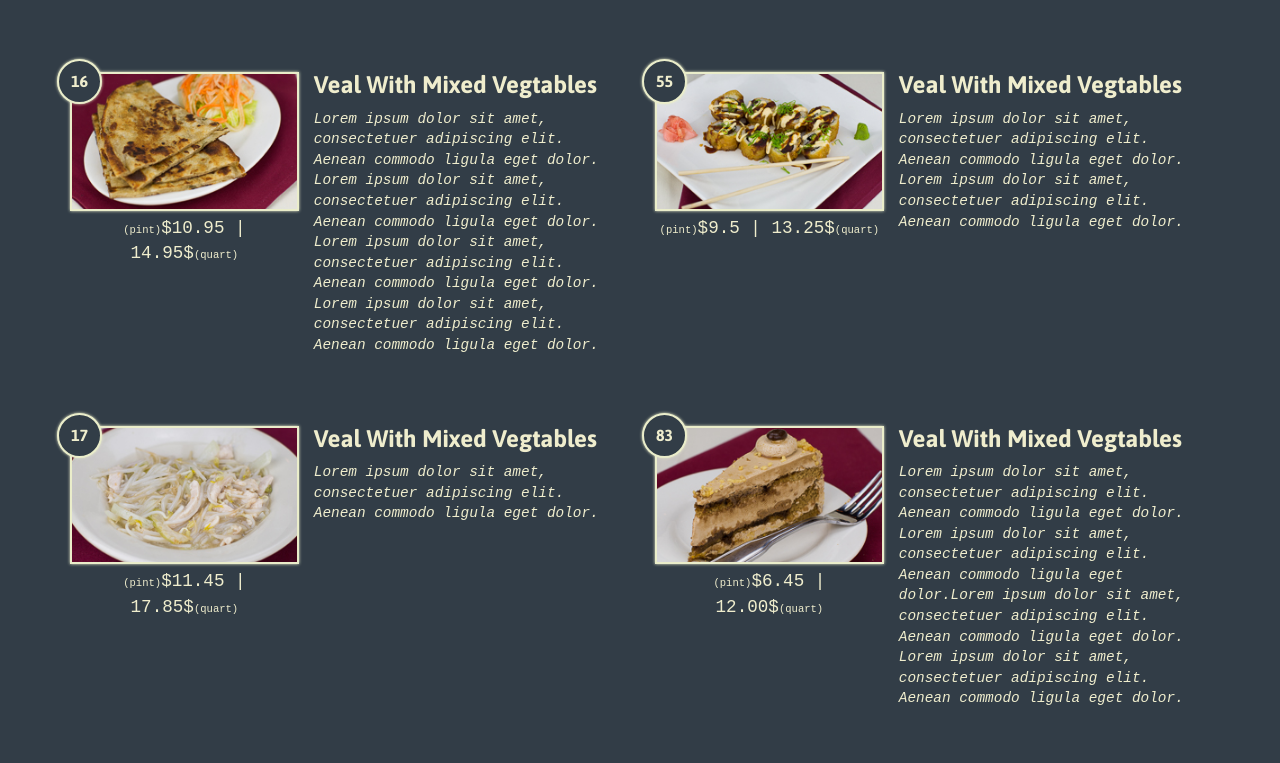
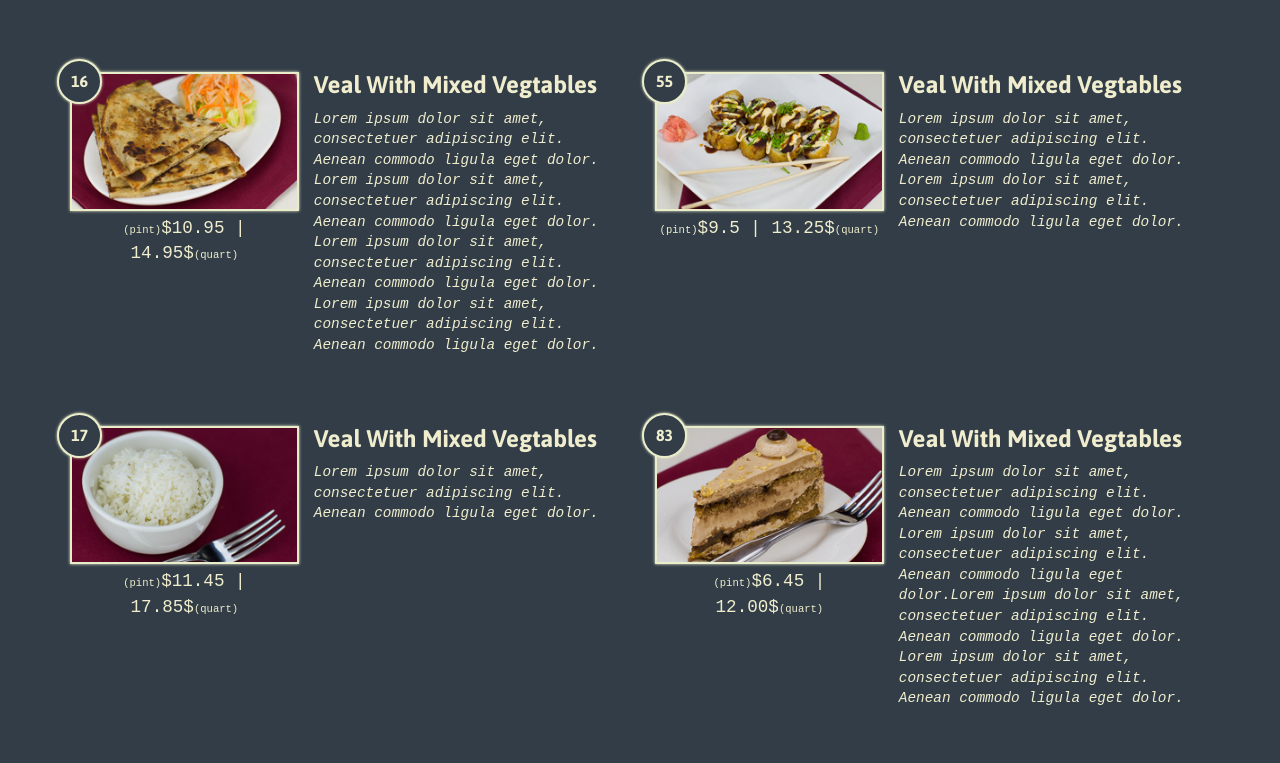
Before and after one commit to Soko9/the-noodle-bar, a plain HTML site: page single-category.html in a window 1280 px wide. Shown: the part 334-1097 px from the top of the page. Drawn offline with Linux system fonts and the light colour scheme.

Commit message:
Update single-category.html

```diff
--- a/single-category.html
+++ b/single-category.html
@@ -233,7 +233,7 @@
 						<!-- Item Photo -->
 						<div class="menu-item-photo">
 							<div>17</div>
-							<img class="img-responsive" width="250" height="150" alt="Item" src="images/menu/CM/CM-2.jpg">
+							<img class="img-responsive" width="250" height="150" alt="Item" src="images/menu/SO/SO-4.jpg">
 						</div>
 
 						<!-- Item Price -->
```
